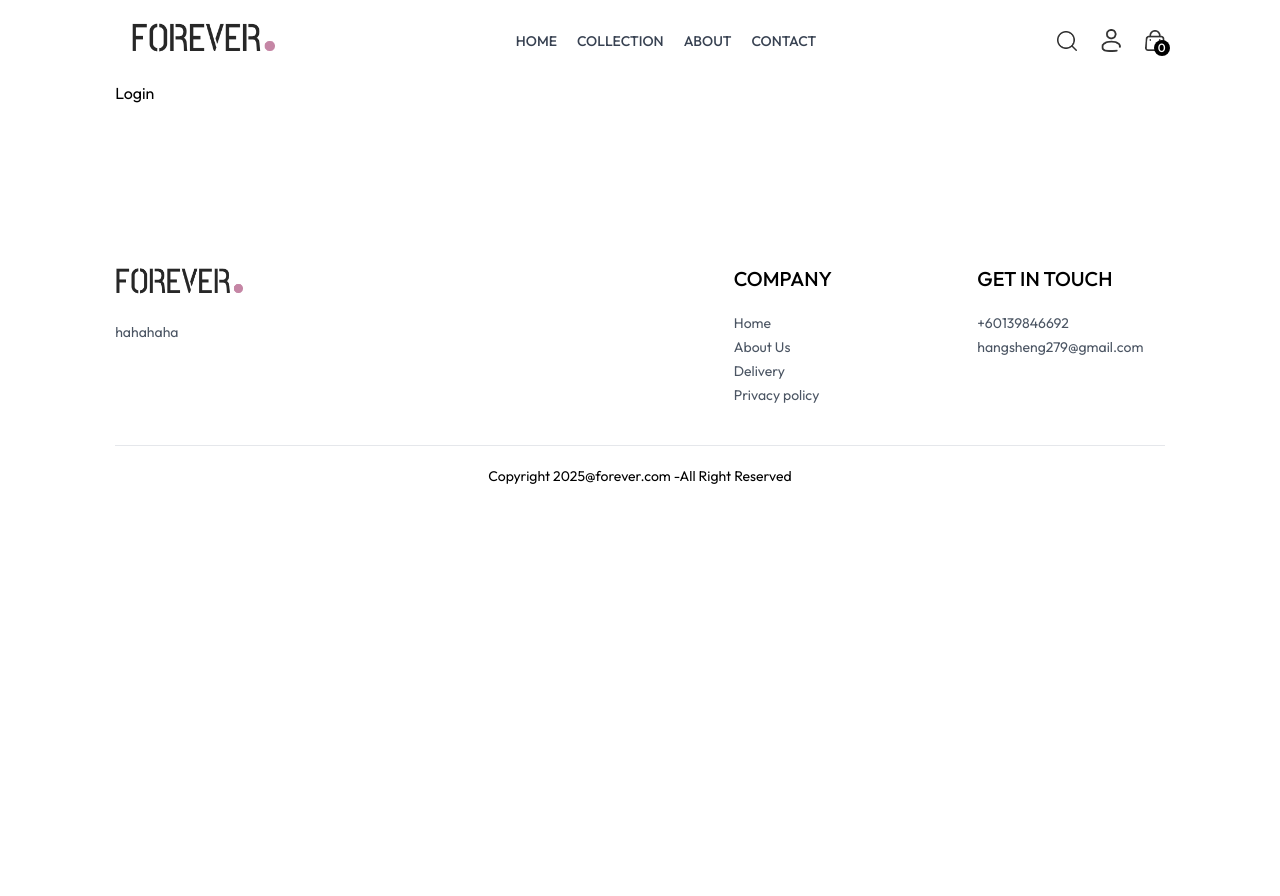
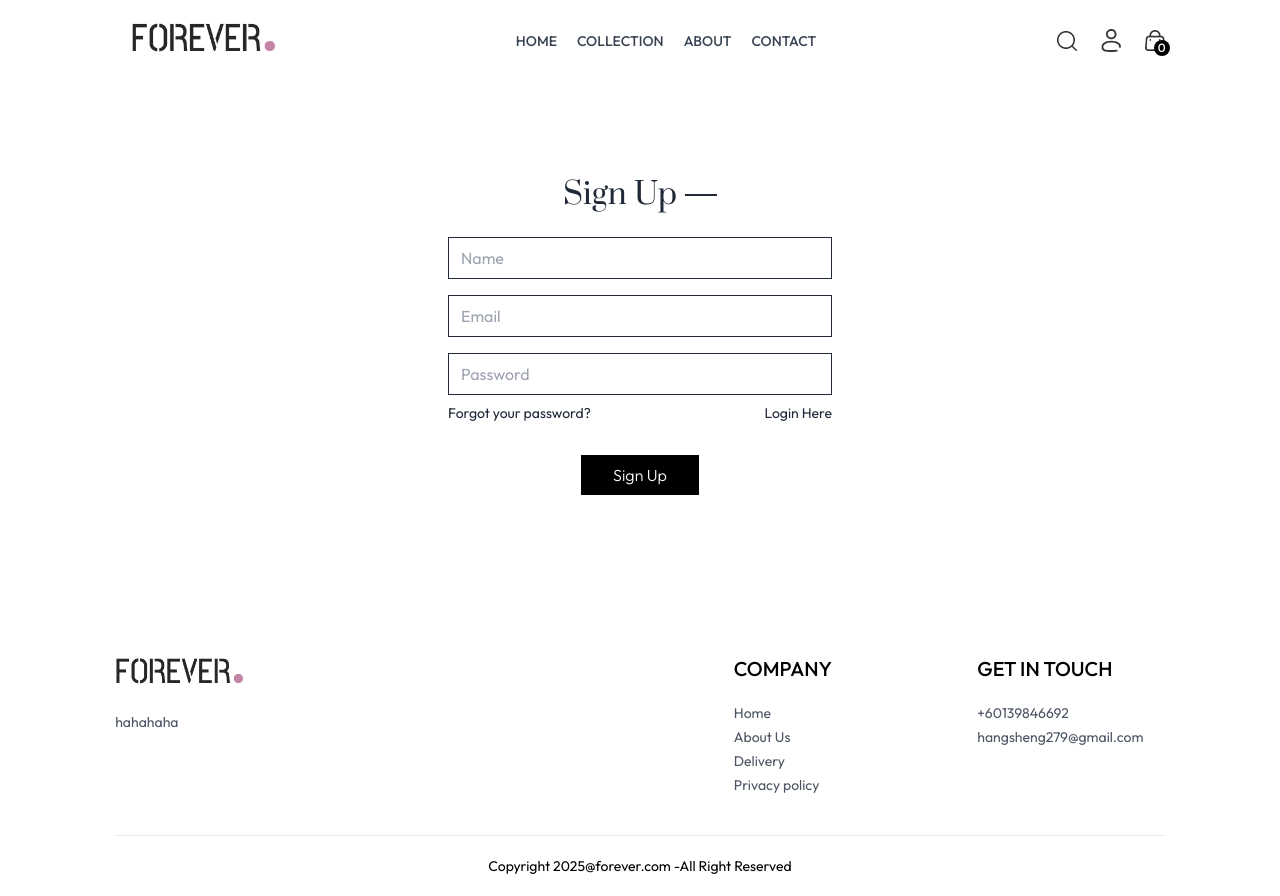
Before and after one commit to hangsheng0625/TheTrendyClub, a React (Vite) app in the folder frontend/: page /login in a window 1280 px wide. Before the commit the page ends 800 px from the top, so only its background shows below. Built offline with nearby package versions, Linux system fonts and the light colour scheme.

Commit message:
create login and sign in/sign up page

```diff
--- a/frontend/src/components/Navbar.jsx
+++ b/frontend/src/components/Navbar.jsx
@@ -36,7 +36,7 @@
       <div className='flex items-center gap-6'>
         <img onClick={()=>setShowSearch(true)}src={assets.search_icon} className='w-5 cursor-pointer' alt="Search" />
         <div className='group relative'>
-          <img src={assets.profile_icon} className='w-5 cursor-pointer' alt="Profile" />
+          <Link to='/login'><img src={assets.profile_icon} className='w-5 cursor-pointer' alt="Profile" /></Link>
           <div className='group-hover:block hidden absolute right-0 pt-4'>
             <div className='flex flex-col gap-2 w-36 py-3 px-5 bg-slate-100 text-gray-500 rounded'>
               <p className='cursor-pointer hover:text-black'>My Profile</p>
--- a/frontend/src/pages/Login.jsx
+++ b/frontend/src/pages/Login.jsx
@@ -1,8 +1,34 @@
-import React from 'react'
+import React, { useState } from 'react'
 
 const Login = () => {
+  const [currentState, setCurrentState] = useState('Sign Up')
+
+  const onSubmitHandler = async (event) => {
+    event.preventDefault();
+  }
+
   return (
-    <div>Login</div>
+    <form onSubmit={onSubmitHandler} className='flex flex-col items-center w-[90%] sm:max-w-96 m-auto mt-14 gap-4 text-gray-800'>
+      <div className='inline-flex items-center gap-2 mb-2 mt-10'>
+        <p className='prata-regular text-3xl'>{currentState}</p>
+        <hr className='border-none h-[1.5px] w-8 bg-gray-800'/>
+      </div>
+
+      {currentState === 'Login' ? '' : <input type="text" className='w-full px-3 py-2 border border-gray-800' placeholder='Name' required/>}
+      <input type="email" className='w-full px-3 py-2 border border-gray-800' placeholder='Email' required/>
+      <input type="password" className='w-full px-3 py-2 border border-gray-800' placeholder='Password' required/>
+      <div className='w-full flex justify-between text-sm mt-[-8px]'>
+        <p className='cursor-pointer'>Forgot your password?</p>
+        {
+          currentState === 'Login'
+          ? <p onClick={()=>setCurrentState('Sign Up')} className='cursor-pointer'>Create account</p>
+          : <p onClick={()=>setCurrentState('Login')} className='cursor-pointer'>Login Here</p>
+        }
+      </div>
+      <button className='bg-black text-white font-light px-8 py-2 mt-4'>{currentState === 'Login' ? 'Sign In' : 'Sign Up'}</button>
+
+
+    </form>
   )
 }
 
```
